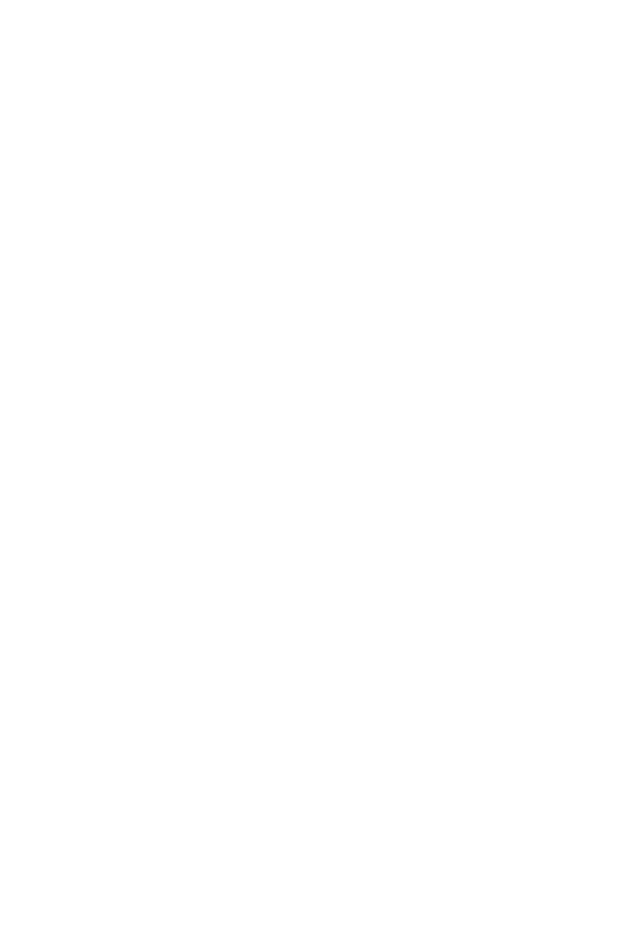
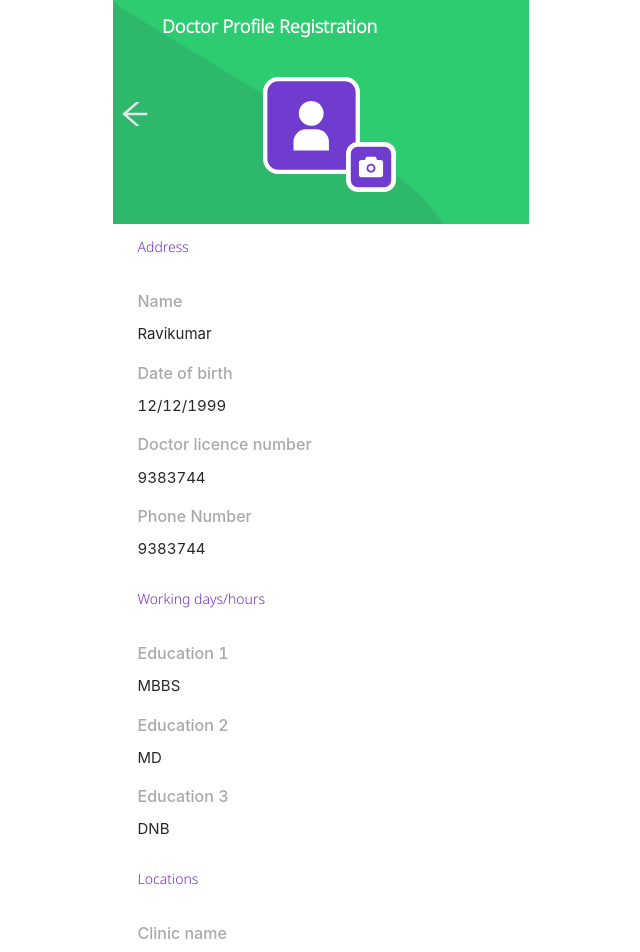
Before and after one commit to arockiyastephenl/doctor_app, a React (Create React App) app: page /addClinicDetails in a window 1280 px wide. Before the commit this address had no page. Shown: the top 952 px of the page, without its empty margins (319-959 px from the left). Before the commit the page ends 800 px from the top, so only its background shows below. Built offline with nearby package versions, Linux system fonts and the light colour scheme.

Commit message:
clinic_changes

```diff
--- a/src/App.css
+++ b/src/App.css
@@ -205,8 +205,8 @@
   background-color: #2ECC71;
   background-size: cover;
   width: 26rem;
-  height: 56rem;
-  position: relative;
+  height: 53rem;
+  position: fixed;
   overflow: hidden;
 
 
@@ -224,7 +224,7 @@
   font-family: 'Noto Sans', sans-serif;
   margin-top: 41px;
   position: absolute;
-    left: -306px;
+  left: -317px;
 }
 .success-btn {
 
@@ -251,7 +251,7 @@
   margin-top: 30px
 }
 .profile-created{
-  font-size: 16px;
+  font-size: 17px;
   font-family: 'Noto Sans', sans-serif;
 
   margin-top: 10px
@@ -266,6 +266,19 @@
     color: #444;
 
 }
+.add-location-titles{
+  width: 417px;
+  height: 45px;
+  background-color: white;
+  color: #702cc7;
+  padding-top: 14px;
+  display: flex;
+  font-family: 'Noto Sans', sans-serif;
+  padding-left: 25px;
+  padding-top: 12px;
+
+}
+
 
 @import url("https://fonts.googleapis.com/css2?family=Oxygen&display=swap");
 @import url("https://fonts.googleapis.com/css2?family=Noto+Sans:ital,wght@0,700;1,700&family=Oxygen:wght@300;400&display=swap");
--- a/src/App.js
+++ b/src/App.js
@@ -12,6 +12,8 @@
 import SuccessPage from "./components/SuccessPage";
 import AddClinic from "./components/AddClinic";
 import ListOfClinics from "./components/ListOfClinics";
+import AddClinicSuccess from "./components/AddClinicSuccesss";
+import AddClinicDetails from "./components/AddClinicDetails";
 // import Header from "./components/Header";
 // import { useNavigate } from "react-router-dom";
 // import AddressTab from './components/AddressTab';
@@ -51,6 +53,14 @@
             path="/addClinic"
             element={<AddClinic/>}
           />
+          <Route
+            path="/addClinicDetails"
+            element={<AddClinicDetails/>}
+          />
+          <Route
+            path="/addClinicSuccess"
+            element={<AddClinicSuccess/>}
+          />
         </Routes>
       </Router>
 
--- /dev/null
+++ b/src/components/AddClinicDetails.jsx
@@ -0,0 +1,84 @@
+import React from 'react';
+// import { Row} from 'antd';
+// import { ArrowLeftOutlined} from "@ant-design/icons";
+// import Backdrop from "../assets/icon/Backdrop.svg";
+// import DefaultAvatar from "../assets/icon/DefaultAvatar.svg";
+// import AvatarCamera from "../assets/icon/AvatarCamera.svg";
+// import { useNavigate } from "react-router-dom";
+import {Button } from 'antd';
+import IconSave from "../assets/icon/IconSave.svg";
+import IconNextArrow from "../assets/icon/IconNextArrow.svg";
+import { useNavigate } from "react-router-dom";
+import Header from './Header';
+
+function AddClinicDetails() {
+    const history = useNavigate();
+    return(
+         <>
+          <Header />
+          <div className='tab-align' >
+           <div className='user-profile-bg' >
+            <div>
+            <div className='add-location-titles'>Address</div>
+            <div className='user-details'></div>
+            <div>
+            <h1 style={{fontSize:"16px", marginLeft:'25px',marginTop:'0px', color:'darkgrey'}}>Name</h1>
+             <p  style={{fontSize:"15px", marginLeft:'25px'}}>Ravikumar</p>
+             </div>
+
+             <div>
+             <h1 style={{fontSize:"16px", marginLeft:'25px',marginTop:'0px', color:'darkgrey'}}>Date of birth</h1>
+             <p  style={{fontSize:"15px", marginLeft:'25px'}}>12/12/1999</p>
+             </div>
+             <div>
+             <h1 style={{fontSize:"16px", marginLeft:'25px',marginTop:'0px', color:'darkgrey'}}>Doctor licence number</h1>
+             <p  style={{fontSize:"15px", marginLeft:'25px'}}>9383744</p>
+             </div>
+             <div>
+             <h1 style={{fontSize:"16px", marginLeft:'25px',marginTop:'0px', color:'darkgrey'}}>Phone Number</h1>
+             <p  style={{fontSize:"15px", marginLeft:'25px'}}>9383744</p>
+             </div>
+
+             </div>
+                <div>
+                <div className='add-location-titles'>Working days/hours</div>
+                <div className='user-details'></div>
+                <div>
+                <h1 style={{fontSize:"16px", marginLeft:'25px',marginTop:'0px', color:'darkgrey'}}>Education 1</h1>
+                <p  style={{fontSize:"15px", marginLeft:'25px'}}>MBBS</p>
+                </div>
+                <div>
+                <h1 style={{fontSize:"16px", marginLeft:'25px',marginTop:'0px', color:'darkgrey'}}>Education 2</h1>
+                <p  style={{fontSize:"15px", marginLeft:'25px'}}>MD</p>
+                </div>
+                <div>
+                <h1 style={{fontSize:"16px", marginLeft:'25px',marginTop:'0px', color:'darkgrey'}}>Education 3</h1>
+                <p  style={{fontSize:"15px", marginLeft:'25px'}}>DNB</p>
+                </div>
+
+
+                </div>
+                    <div>
+                    <div className='add-location-titles'>Locations</div>
+                    <div className='user-details'></div>
+                    <div>
+                    <h1 style={{fontSize:"16px", marginLeft:'25px',marginTop:'0px', color:'darkgrey'}}>Clinic name</h1>
+                    <p  style={{fontSize:"15px", marginLeft:'25px'}}>erfr</p>
+                    </div>
+                    </div>
+
+                    <div style={{textAlign:"center"}}>
+                    <Button className='btn save-btn'>Save  <img src={ IconSave } alt="" style={{marginLeft:"80px"}} /></Button>
+                    <Button className='btn next-btn' onClick={() => history("/addClinicSuccess")} >Next <img src={ IconNextArrow } alt="" style={{marginLeft:"80px"}}/></Button>
+                    </div>
+
+        </div>
+        </div>
+
+
+         </>
+
+
+    )
+}
+export default AddClinicDetails;
--- /dev/null
+++ b/src/components/AddClinicSuccesss.jsx
@@ -0,0 +1,32 @@
+import React from 'react';
+import Backdrop from "../assets/icon/Backdrop.svg";
+
+import SuccessIcon from "../assets/icon/SuccessIcon.svg";
+import {Button} from 'antd';
+import IconNextArrow from "../assets/icon/IconNextArrow.svg";
+// import { useNavigate } from "react-router-dom";
+
+function AddClinicSuccess() {
+    // const history = useNavigate();
+    return(
+         <div className='container'>
+         <div className='success-bg-container1'>
+             <img alt="" src={Backdrop}  style={{position:'absolute',top:"82px",height:"49rem"}}/>
+             <div style={{position:'absolute',top:"177px",right:"49px",textAlign:"center"}} >
+             <div className='success-container'>
+                 <h1 className='success-text'>Success!</h1>
+                 <p className='profile-created'>Clinic has been successfully created</p>
+                <img alt='' style={{width:'108px',marginLeft:'107px',marginTop:'23px'}} src={SuccessIcon}/>
+                <div style={{textAlign:'center'}}>
+                <Button className='success-btn  continue-btn'
+                style={{position:"absolute",fontSize:"20px"}} >Continue <img src={ IconNextArrow } alt="" style={{width:"26px",position:"absolute",right:"28px",bottom:"18px"}}/></Button>
+                 </div>
+            </div>
+             </div>
+             </div>
+             </div>
+
+
+    )
+}
+export default AddClinicSuccess;
--- a/src/components/EmailVerifyFirstPage.jsx
+++ b/src/components/EmailVerifyFirstPage.jsx
@@ -20,7 +20,7 @@
           <h1 style={{marginTop:"65px"}}>Verify your email</h1>
           <p>
             You've entered <span style={{color:"#703ccf"}}>pravankumar@gmail.com </span>  as the email address for your
-            account. Please Verify this email address by Clicking the button below.
+            account. Please verify this email address by clicking the button below.
           </p>
           <button
             onClick={() => history("/verifiedemail")}
--- a/src/components/ListOfClinics.jsx
+++ b/src/components/ListOfClinics.jsx
@@ -21,7 +21,7 @@
                     <h1 className='header-title' style={{position:"absolute",top:'12px',left:"53px",fontSize:"30px",color:"white",fontWeight:"bold"}}>List of clinic</h1>
             </Row>
             <div style={{width:"415px",height:"825px",backgroundColor:"white",position:"absolute",left:"-1px",top:'70px',padding:'12px'}}>
-           <div style={{width:"392px",height:"42px",backgroundColor:"white",padding:"9px"}}>
+           <div style={{width:"392px",height:"42px",backgroundColor:"white",padding:"9px",boxShadow:"0px 5px white"}}>
             <p style={{color:"#702cc7",fontSize:'21px',marginTop:"-4px",fontWeight:"bold"}}>Add new clinic  <img alt="" src={ IconAddRound} onClick={() => history("/addClinic")} style={{marginLeft:"196px"}}/> </p>
             </div>
            </div>
--- a/src/components/TabForm.jsx
+++ b/src/components/TabForm.jsx
@@ -27,6 +27,8 @@
  const history = useNavigate();
 
  const [type, setType] = useState('text');
+
+ const [code, setCode] = useState("text");
 
   const [currentTab, setCurrentTab] = useState("Profile");
   function callback(key) {
@@ -102,6 +104,7 @@
     const handleClick2 =() => {
       setIsView(false)
     }
+
   return (
     <>
      <div style={{textAlign:"center"}}>
@@ -120,13 +123,16 @@
         <div className='home-tab'>
          <h1 className='profile-text'> Profile Details</h1>
           <form>
-            <input disabled={isView}  className='form-input-field' placeholder='First Name'type="text" />
-            <input disabled={isView}  className='form-input-field' placeholder='Last Name' type="text" />
+            <input disabled={isView}  className='form-input-field' placeholder='First name'type="text" />
+            <input disabled={isView}  className='form-input-field' placeholder='Last name' type="text" />
             <input disabled={isView}  className='form-input-field' type={type} placeholder='Date of birth'
             onFocus={() => setType('date')}
             onBlur={() => setType('text')}   />
             <input disabled={isView}  className='form-input-field' placeholder='Doctor license number' type="number"  />
-            <input disabled={isView}  className='form-input-field' placeholder='Phone Number' type="number" />
+            <input disabled={isView}  className='form-input-field' placeholder='Phone number'
+            type={code}
+            onFocus={() => setCode("number")}
+            onBlur={() => setCode('text')}    />
             <input disabled={isView}  className='form-input-field' placeholder='Email' type="email" />
          </form>
         <Button className='btn save-btn'>Save  <img src={ IconSave } alt="" style={{marginLeft:"80px"}} /></Button>
@@ -142,9 +148,9 @@
          <h1 className='profile-text'> Education Details</h1>
           <form>
               <p style={{color:"#702cc7"}}>Add education details form  <img alt="" src={ IconAddRound} onClick={addEduInput} style={{marginLeft:"146px"}}/> </p>
-              <input disabled={isView}  className='form-input-field' placeholder='Education deatils 1'type="text" />
-              <input disabled={isView}  className='form-input-field' placeholder='Education deatils 2' type="text" />
-              <input disabled={isView}  className='form-input-field' placeholder='Education deatils 3' type="text" />
+              <input disabled={isView}  className='form-input-field' placeholder='Education details 1'type="text" />
+              <input disabled={isView}  className='form-input-field' placeholder='Education details 2' type="text" />
+              <input disabled={isView}  className='form-input-field' placeholder='Education details 3' type="text" />
               <div>
                 {educationAddField.map((item, i) => {
                   return (
@@ -221,9 +227,8 @@
                   );
                 })}
            </div>
-     </form>
-     <form>
-         <p style={{color:"#702cc7",marginLeft:"-279px"}}>Country </p>
+
+
            <input disabled={isView}  className='form-input-field' placeholder='Country'type="text" />
            <input disabled={isView} className='form-input-field' placeholder='Mobile number' type="number"  />
      </form>
@@ -253,9 +258,9 @@
                   );
                 })}
               </div>
-     </form>
-     <form>
-         <p style={{color:"#702cc7",marginLeft:"-279px"}}>Country </p>
+
+
+
            <input disabled={isView}  className='form-input-field' placeholder='Country'type="text" />
 
            <input disabled={isView}  className='form-input-field' placeholder='Mobile number' type="number" />
--- a/src/components/VerificationYourMail.jsx
+++ b/src/components/VerificationYourMail.jsx
@@ -14,7 +14,7 @@
         <img alt="" src={EmailVerificationDoctorLogo} className="emaildoctorlogo" />
         <div className="card-container">
           <h1>Verify your email</h1>
-          <p>We sent you an code to your email <span style={{color:"#703ccf"}}>pravankumar@gmail.com </span>.</p>
+          <p>We sent you an code to your email <span style={{color:"#703ccf"}}>pravankumar@gmail.com</span>.</p>
           <div className="passcode_box_alignment">
             <form>
               <input type="password" className="passcode_box" />
```
Also changed, not shown: src/components/AddClinic.jsx (+51 -19 lines), src/assets/icon/LocationIcon.svg (added).
